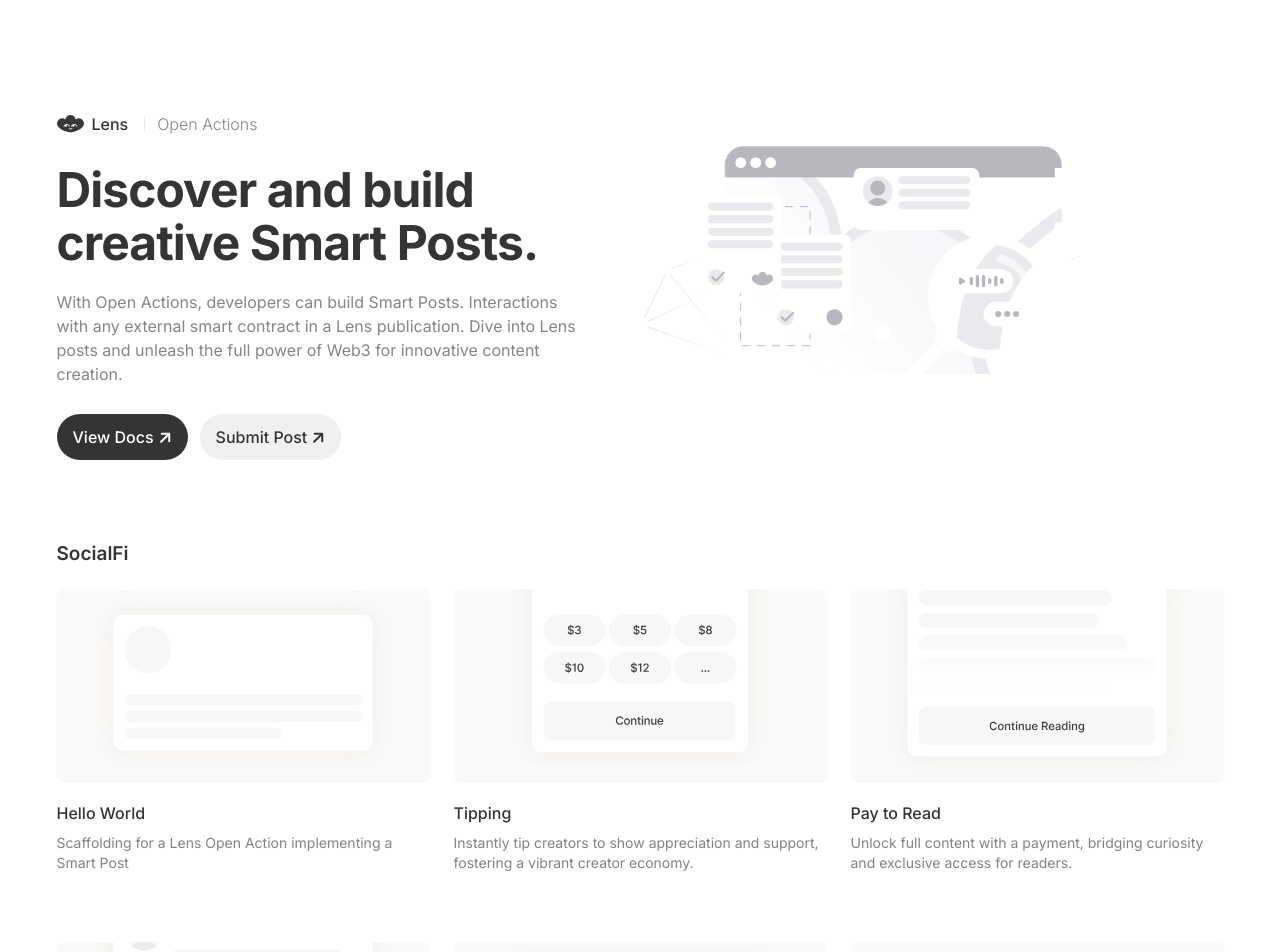
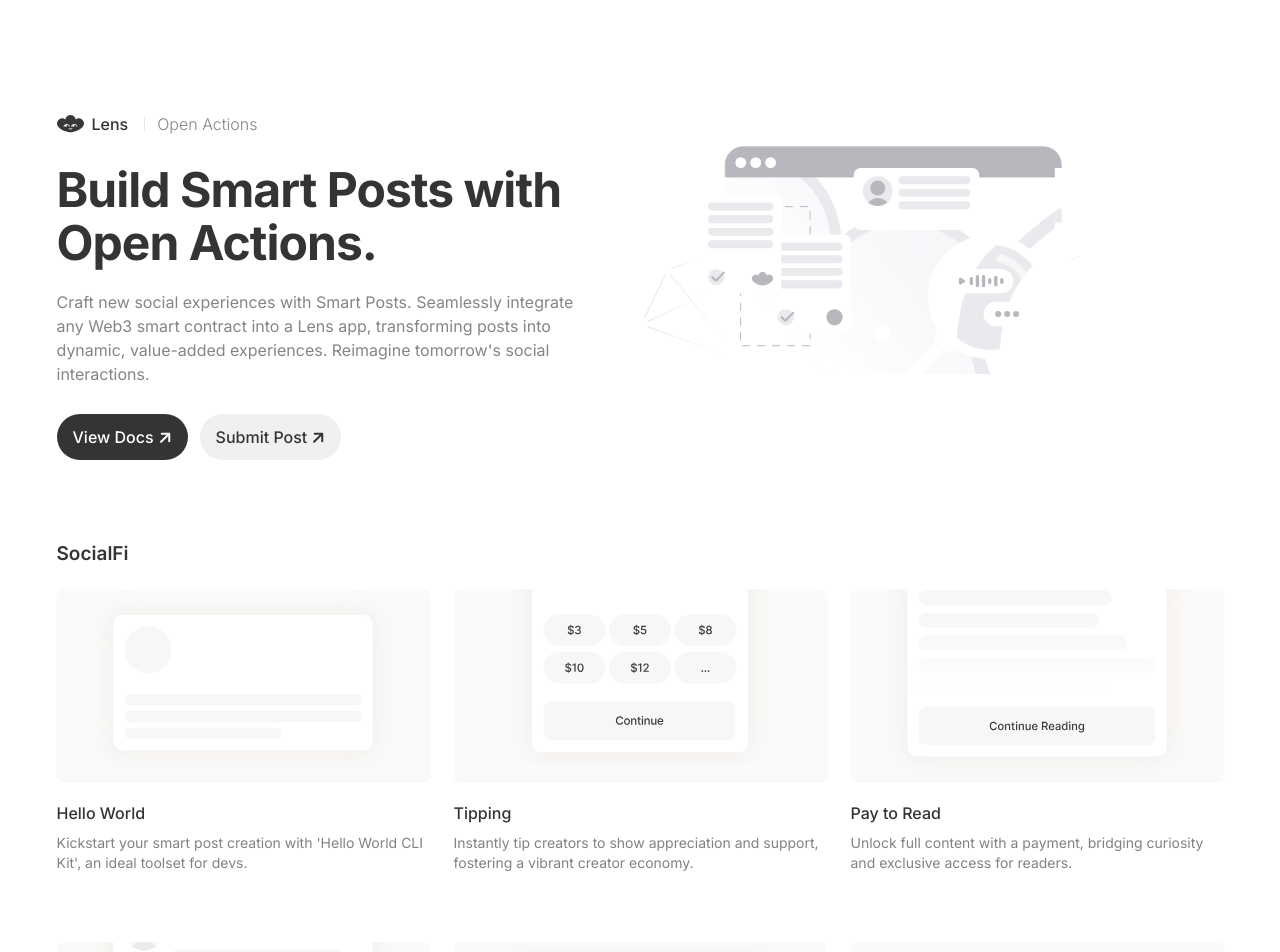
Before and after one commit to lens-protocol/open-actions-directory, a Next.js app: page / in a window 1280 px wide. Shown: the top 952 px of the page. Built offline with nearby package versions, Linux system fonts and the light colour scheme.

Commit message:
updated copy

```diff
--- a/actions.json
+++ b/actions.json
@@ -2,8 +2,8 @@
   {
     "type": "action",
     "name": "Hello World",
-    "description": "Scaffolding for a Lens Open Action implementing a Smart Post",
-    "long-description": "The 'Hello World CLI' simplifies the journey into digital content creation, especially for newcomers to smart posts. It offers the tools and guidance, making the process more approachable and less intimidating for those new to Open Actions.",
+    "description": "Kickstart your smart post creation with 'Hello World CLI Kit', an ideal toolset for devs.",
+    "long-description": "The 'Hello World CLI Kit' simplifies the journey into digital content creation, especially for newcomers to smart posts. It offers the tools and guidance, making the process more approachable and less intimidating for those new to Open Actions.",
     "link": "https://github.com/defispartan/lens-hello-world-open-action",
     "builder": "DefiSpartan",
     "builder_profile": "https://github.com/defispartan",
@@ -17,7 +17,7 @@
     "type": "idea",
     "name": "Tipping",
     "description": "Instantly tip creators to show appreciation and support, fostering a vibrant creator economy.",
-    "long-description": "Instantly tip creators to show appreciation and support, fostering a vibrant creator economy.",
+    "long-description": "Tipping transforms user appreciation into tangible support. This feature embeds a culture of direct financial encouragement within the community, enabling followers to actively support and sustain the creative work of their favorite creators.",
     "tag": "SocialFi",
     "hero": "tipping.svg",
     "width": 264
@@ -26,7 +26,7 @@
     "type": "idea",
     "name": "Pay to Read",
     "description": "Unlock full content with a payment, bridging curiosity and exclusive access for readers.",
-    "long-description": "Turn your digital space into a revenue source by renting out post space for ads.",
+    "long-description": "Envision a nuanced approach to content monetization. 'Pay To Read Rest' merges user curiosity with creator reward, offering premium content access upon a token-gated payment, effectively balancing reader interest and creator compensation.",
     "tag": "SocialFi",
     "hero": "pay-to-read.svg",
     "width": 306
@@ -35,7 +35,7 @@
     "type": "idea",
     "name": "Rent a Post",
     "description": "Turn your digital space into a revenue source by renting out post space for ads.",
-    "long-description": "Tipping transforms user appreciation into tangible support. This feature embeds a culture of direct financial encouragement within the community, enabling followers to actively support and sustain the creative work of their favorite creators.",
+    "long-description": " 'Rent a Post' offers a new dimension in digital advertising. It allows creators to monetize their social presence by renting post space for ads, providing a unique opportunity for targeted audience engagement and innovative revenue generation.",
     "tag": "SocialFi",
     "hero": "rent-a-post.svg",
     "width": 306
@@ -44,7 +44,7 @@
     "type": "idea",
     "name": "Buy and Sell Lens Handles",
     "description": "Engage in a vibrant market to buy and sell unique digital handles.",
-    "long-description": "Engage in a vibrant market to buy and sell unique digital handles.",
+    "long-description": "The handle trading marketplace reflects the evolving significance of digital identity. This offers a unique way for users to buy and sell digital personas across Lens apps, merging aspects of personal branding with the web3 social commerce landscape.",
     "tag": "SocialFi",
     "hero": "lenshandles.svg",
     "width": 302
@@ -53,7 +53,7 @@
     "type": "idea",
     "name": "Promote Communities with MadFi",
     "description": "Discover and engage with diverse communities through the innovative MadFi platform.",
-    "long-description": "Tipping transforms user appreciation into tangible support. This feature embeds a culture of direct financial encouragement within the community, enabling followers to actively support and sustain the creative work of their favorite creators.",
+    "long-description": "MadFi enriches digital communities by enabling creators to promote social clubs, incentivize engagement, and compensate for community-created content. It fosters active participation and enhances the value of community interactions.",
     "tag": "SocialFi",
     "hero": "promote-communities.svg",
     "width": 306
@@ -62,7 +62,7 @@
     "type": "idea",
     "name": "friend.tech",
     "description": "Trade friend.tech shares in a user-friendly, secure decentralized environment..",
-    "long-description": "Trade friend.tech shares in a user-friendly, secure decentralized environment.",
+    "long-description": "The idea for trading friend.tech shares brings a user-friendly and secure approach to decentralized share trading. It makes share trading more accessible, aligning with the vision of decentralized social and broadening its appeal.",
     "tag": "SocialFi",
     "hero": "ft.svg",
     "width": 306
@@ -71,7 +71,7 @@
     "type": "idea",
     "name": "Collect on Zora",
     "description": "Seamlessly collect and trade digital assets with Zora integration, enriching your feed.",
-    "long-description": "Seamlessly collect and trade digital assets with Zora integration, enriching your feed.",
+    "long-description": "Integrating Zora transforms social feeds into interactive digital asset platforms. It facilitates the collection, showcasing, and trading of digital assets, enhancing social interaction and placing a premium on digital creativity and curation.",
     "tag": "SocialFi",
     "hero": "zora.svg",
     "width": 302
@@ -80,7 +80,7 @@
     "type": "idea",
     "name": "Event Discounts with Chainlink",
     "description": "Easily generate unique Eventbrite discounts for Lens users with Chainlink Functions.",
-    "long-description": "Easily generate unique Eventbrite discounts for Lens users with Chainlink Functions.",
+    "long-description": "Integrating Chainlink Functions for Eventbrite discount creation enhances the user experience. This feature offers a practical way to generate and distribute unique discount codes, streamlining engagement for various events and gatherings.",
     "tag": "SocialFi",
     "hero": "chainlink.svg",
     "width": 306
@@ -89,7 +89,7 @@
     "type": "idea",
     "name": "Deposit into an Aave Liquidity Pool",
     "description": "Efficiently manage and grow your collect revenue by depositing into Aave pools.",
-    "long-description": "Tipping transforms user appreciation into tangible support. This feature embeds a culture of direct financial encouragement within the community, enabling followers to actively support and sustain the creative work of their favorite creators.",
+    "long-description": "Seamlessly deposit your collect revenue into Aave liquidity pools, combining the simplicity of collects with DeFi's battle-tested utility. This concept can transform creator monetization, transcending the boundaries of traditional social media.",
     "tag": "DeFi",
     "hero": "aave.svg",
     "width": 306
@@ -98,7 +98,7 @@
     "type": "idea",
     "name": "Use Uniswap to Buy Crypto",
     "description": "Effortlessly buy crypto and swap tokens within your feed utilizing native Uniswap functionality.",
-    "long-description": "Tipping transforms user appreciation into tangible support. This feature embeds a culture of direct financial encouragement within the community, enabling followers to actively support and sustain the creative work of their favorite creators.",
+    "long-description": "Integrating Uniswap functionality directly into the social feed simplifies the crypto experience. This feature makes buying and swapping tokens a seamless part of the social media experience, enhancing user convenience and accessibility.",
     "tag": "DeFi",
     "hero": "uniswap.svg",
     "width": 306
@@ -108,7 +108,7 @@
     "type": "idea",
     "name": "Cross-Chain Minting with Decent",
     "description": "Experience limitless creativity by minting assets cross-chain with Decent.xyz.",
-    "long-description": "Tipping transforms user appreciation into tangible support. This feature embeds a culture of direct financial encouragement within the community, enabling followers to actively support and sustain the creative work of their favorite creators.",
+    "long-description": "Decent simplifies cross-chain creativity with 1-click transactions using any token or fiat. Its template allows actions to be embeddable in various platforms, ensuring compatibility across different blockchain networks for seamless user experiences.",
     "tag": "DeFi",
     "hero": "decent.svg",
     "width": 306
--- a/app/page.tsx
+++ b/app/page.tsx
@@ -66,7 +66,7 @@ export default function Home() {
             lg:mt-7 lg:text-[48px] lg:leading-[52.8px]
             '
           >
-            Discover and build creative Smart Posts.
+            Build Smart Posts with Open Actions.
           </h1>
           <p
              className='
@@ -76,10 +76,7 @@ export default function Home() {
              font-[400]
              '
           >
-          With Open Actions, developers can
-            build Smart Posts. Interactions with
-            any external smart contract in a
-            Lens publication.
+          Craft new social experiences with Smart Posts. Seamlessly integrate any Web3 smart contract into a Lens app, transforming posts into dynamic, value-added experiences. Reimagine tomorrow's social interactions.
           </p>
           <p
             className='
@@ -89,7 +86,7 @@ export default function Home() {
             font-[400]
             '
           >
-            With Open Actions, developers can build Smart Posts. Interactions with any external smart contract in a Lens publication. Dive into Lens posts and unleash the full power of Web3 for innovative content creation.
+            Craft new social experiences with Smart Posts. Seamlessly integrate any Web3 smart contract into a Lens app, transforming posts into dynamic, value-added experiences. Reimagine tomorrow's social interactions.
           </p>
           <div className='mt-7 flex'>
             <Link
--- a/components/ui/action-card.tsx
+++ b/components/ui/action-card.tsx
@@ -17,13 +17,13 @@ type Action = {
   name: string
   description: string
   type: string
+  hero: string
+  tag: string
   link?: string
   builder?: string
   bounty?: string
   builder_profile?: string
   width?: number
-  hero: string
-  tag: string
 }
 
 export function ActionCard({ action } : { action: Action }) {
@@ -36,19 +36,13 @@ export function ActionCard({ action } : { action: Action }) {
     <Dialog>
       <DialogTrigger asChild className="cursor-pointer">
         <div className="
-          mt-[5px]
-          mb-[10px]
+          mt-[5px] mb-[10px] w-full
           md:mb-[40px]
-          w-full
           ">
           <Card className="
-            bg-[#fbfaf9] rounded-[8px] flex
-            justify-center content-start
-            h-[192px]
+            bg-[#fbfaf9] rounded-[8px] flex justify-center content-start h-[192px] overflow-hidden border-0
             hover:bg-[#f1eeee]
             [&>*:nth-child(1)]:hover:scale-110
-            overflow-hidden
-            border-0
           ">
           <Image
             src={`/svg/${action.hero}`}
```
